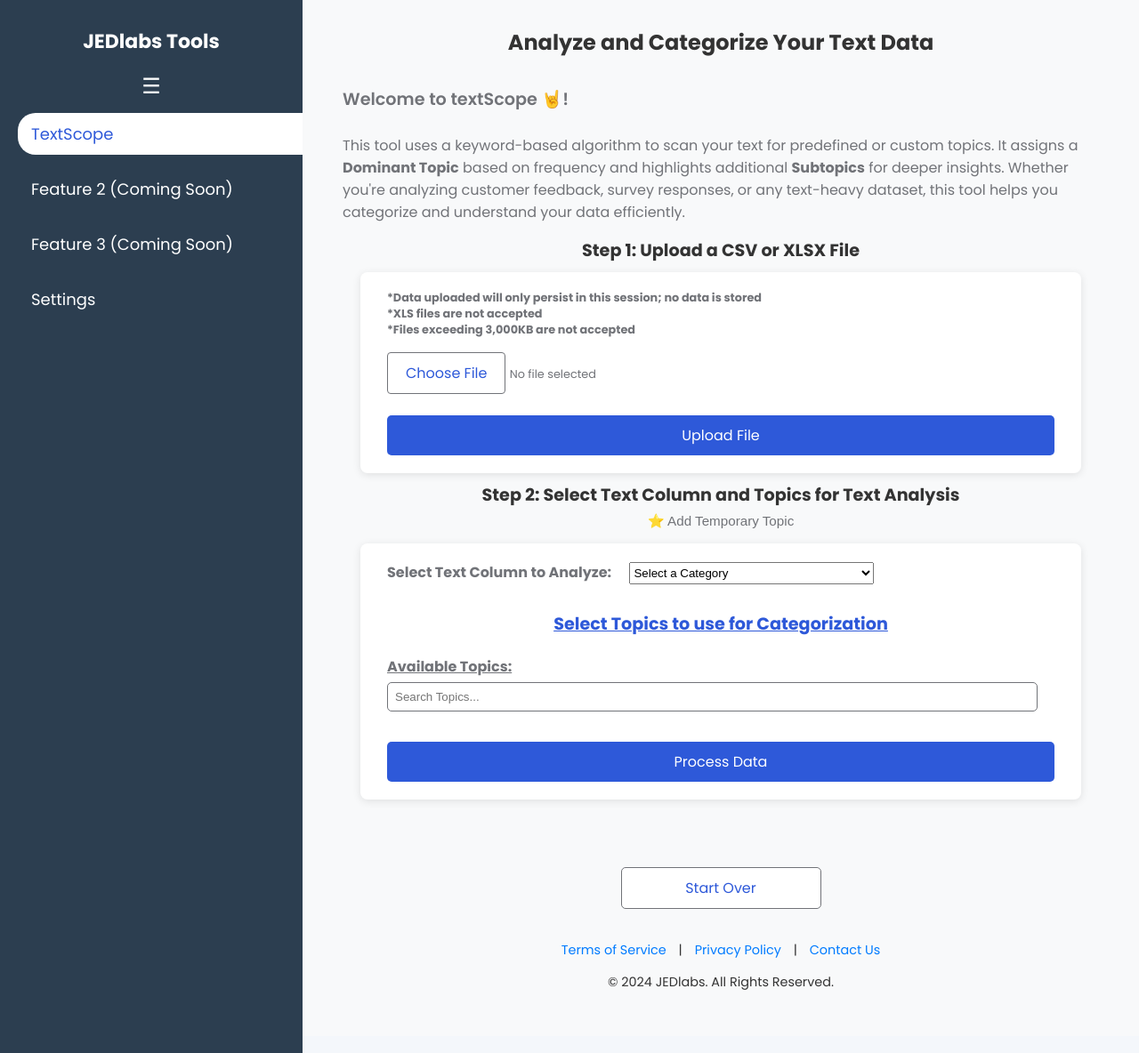
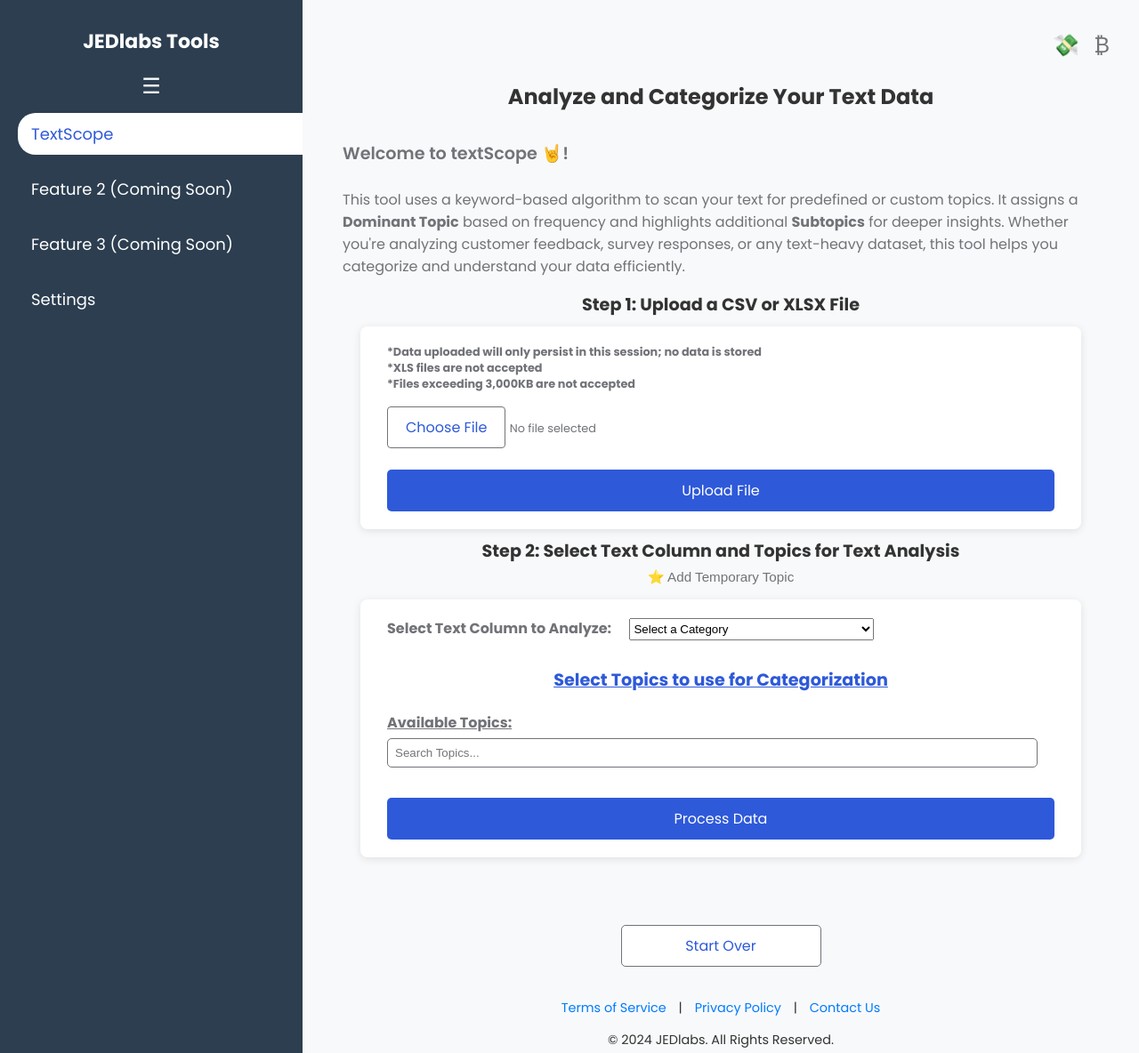
Before and after one commit to dstewart97/Projects, a Django app: page / in a window 1280 px wide. Shown: the top 1184 px of the page at 89% size. Run offline with Django 5.2, Linux system fonts and the light colour scheme; data that the repository does not hold is empty.

Commit message:
added a tip jar--no functionality yet

```diff
--- a/Python/Django/textScope/main/static/main.css
+++ b/Python/Django/textScope/main/static/main.css
@@ -33,13 +33,14 @@
     color: #fff;
     padding: 10px 20px;
     font-size: 1rem;
-    border: none;
+    border: 1px solid transparent;
     border-radius: 5px;
     cursor: pointer;
     width: 100%;
     margin-top: 15px;
     font-family: Poppins, Arial;
     margin-top: 1.5rem;
+    box-sizing: border-box;
 }
 
 form button:hover {
@@ -56,6 +57,44 @@
     transition: grid-template-columns 0.3s ease; /* Smooth transition */
 }
 
+/* Tip Jar */
+.tip-jar {
+    display: flex;
+    justify-content: center;
+    align-items: flex-end;
+    flex-direction: column;
+    color: #717378;
+    padding: 10px;
+}
+
+.tip-jar p {
+    margin: 0;
+    font-size: 16px;
+    font-weight: bold;
+    width: 70px;
+    text-align: center;
+}
+
+.tip-jar-icons{
+    display: flex;
+    justify-content: space-between;
+    width: 70px;
+}
+
+.tip-icon,
+.crypto-icon {
+    font-size: 24px;
+    margin: 3px;
+    cursor: pointer;
+}
+
+.tip-icon:hover,
+.crypto-icon:hover {
+    transform: scale(1.2);
+    transition: transform 0.2s ease-in;
+}
+
+/* Sidebar*/
 .sidebar {
     grid-column: 1;
     background-color: #2c3e50;
@@ -213,11 +252,6 @@
     text-align: center;
 }
 
-/* Change the background color when hovering */
-.custom-file-upload:hover {
-    font-size: 1.05rem;
-    transition: all 0.3s ease-in;
-}
 
 /* Hide the default file input */
 input[type="file"] {
--- a/Python/Django/textScope/main/templates/base.html
+++ b/Python/Django/textScope/main/templates/base.html
@@ -10,6 +10,7 @@
 </head>
 
 <body>
+
     <div class="wrapper">
         <!-- Sidebar -->
         <aside class="sidebar" role="navigation" aria-label="Main Navigation">
@@ -19,18 +20,28 @@
             </div>
             <ul class="sidebar-menu">
                 <li class="{% if current_url == '/' %}active{% endif %}">
-                <a href="{% url 'tool_view' %}">TextScope</a></li>
+                    <a href="{% url 'tool_view' %}">TextScope</a>
+                </li>
                 <li>
-                <a href="#">Feature 2 (Coming Soon)</a></li>
+                    <a href="#">Feature 2 (Coming Soon)</a>
+                </li>
                 <li>
-                <a href="#">Feature 3 (Coming Soon)</a></li>
+                    <a href="#">Feature 3 (Coming Soon)</a>
+                </li>
                 <li>
-                <a href="#">Settings</a></li>
+                    <a href="#">Settings</a>
+                </li>
             </ul>
         </aside>
 
         <!-- Main Content -->
         <main class="content">
+            <div class="tip-jar">
+                <div class="tip-jar-icons">
+                    <span class="tip-icon">💸</span>
+                    <span class="crypto-icon">₿</span>
+                </div>
+            </div>
             {% block content %}{% endblock content %}
             <footer class="footer">
                 <div class="footer-links">
@@ -44,4 +55,5 @@
     </div>
     <!-- Footer Section -->
 </body>
+
 </html>
```
Lines whose indentation alone changed are shown as unchanged.
